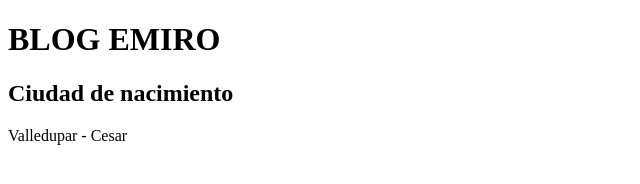
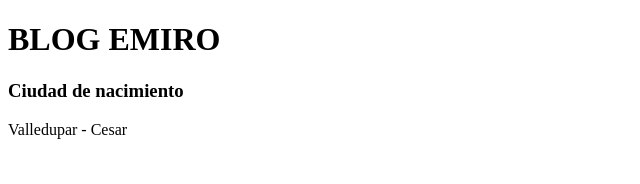
Before and after one commit to emirocampo/blog_emiro, a plain HTML site: page index.html in a window 1280 px wide. Shown: the whole page, without its empty margins (0-640 px from the left). Drawn offline with Linux system fonts and the light colour scheme.

Commit message:
cambio en el titulo ciudad

```diff
--- a/index.html
+++ b/index.html
@@ -7,7 +7,7 @@
 </head>
 <body>
     <h1>BLOG EMIRO</h1>
-    <h2>Ciudad de nacimiento</h2>
+    <h3>Ciudad de nacimiento</h3>
     <p>Valledupar - Cesar</p>
 </body>
 </html>
```
